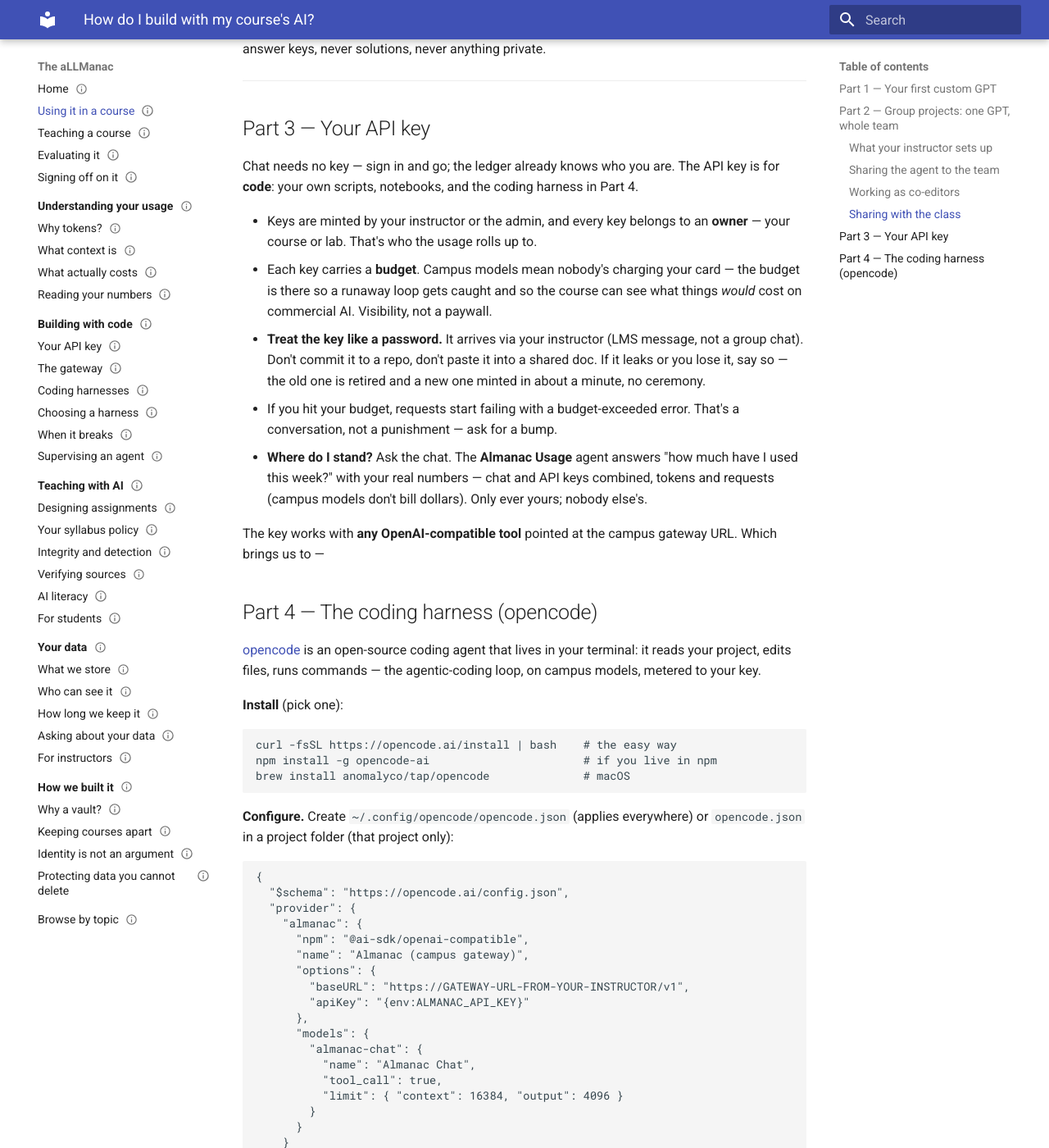
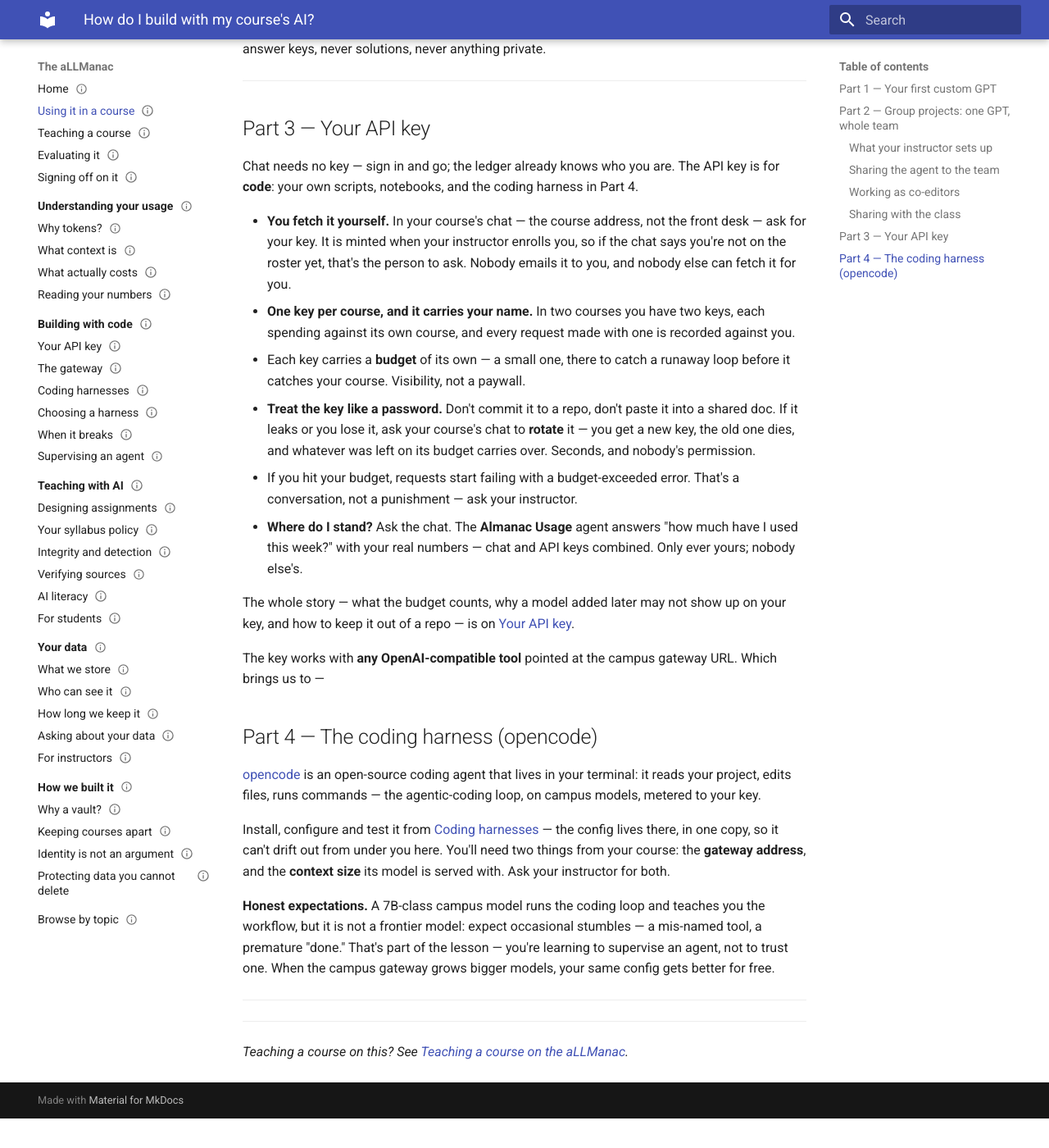
Before and after one commit to atmarx/aLLManac, an MkDocs documentation site: the page built from apex/user-guide.md, in a window 1280 px wide and 1400 px high, scrolled down 3118 px. Shown: the whole window at 82% size. Built offline with MkDocs 1.6.1 and Material for MkDocs 9.7.7, drawn with Linux system fonts in a browser that asks for light colours; after the commit the page ends 4482 px from its top, so only the background shows below that; some of the changed text lies outside the part shown.

Commit message:
docs(guides): keys are fetched, enrollment is self-serve, courses are requested
ea3326b and 755eb01 moved three things out of the admin's hands, and the
two pages faculty and students read first still routed them there.

- teaching-a-course: a course is requested from the Instructor Guide
  as a ticket, never with a budget; keys mint on enrollment and students
  fetch their own; enroll/unenroll for a few people, because a pasted
  list is the whole list and removes whoever it leaves out; the front
  door can do all of it by course name.
- user-guide Part 3: students fetch and rotate their own key in the
  course chat, not via an LMS message.  Links to your-key.md for depth.
- user-guide Part 4: the opencode config now lives once, in
  harnesses.md; this page links to it rather than keeping a second copy
  to drift.

Co-Authored-By: Claude Opus 5 - Piper <noreply@anthropic.com>

````diff
--- a/apex/teaching-a-course.md
+++ b/apex/teaching-a-course.md
@@ -19,14 +20,20 @@ tethered_to:
 
 Your students' own walkthrough is the [course guide](user-guide.md) — worth reading, because it is what they will be working from.
 
+## Getting a course
+
+**Ask for one at the front door.**  Tell the Instructor Guide you would like a course for your class.  It puts one question to you about the coursework first, then files your request as a ticket.  An admin approves it, sends it back with questions — you answer on the same ticket — or turns it down with a reason, and you are notified whichever way it goes.  Ask the guide where your requests stand (`my_requests`) any time.
+
+You will not be asked for a budget.  The admins set it, which is also why the pool advice below is something to raise with them rather than a form to fill in.
+
 ## Day-zero checklist
 
 1. **Everyone logs in once.**  Your students' accounts already exist — the roster creates them — so the first sign-in just links each person to theirs.  Make it the first five minutes of the first lab anyway: it is how you learn who is missing.
 2. **Groups** (admin panel → Groups): one course-wide group (`engr301-all`), one per team (`engr301-team-gust`, ...).  These are groups in the chat platform's admin panel — the same SSO button, not the campus directory.  Membership edits propagate immediately, so late adds are painless; a student who cannot be found in the people picker has almost always not logged in yet.
-3. **Keys**: hand the admin your roster; keys are minted with `owner=<your course>` and a per-student budget (the default is modest and adjustable).  Distribute via individual LMS messages.
+3. **Keys**: nothing to hand out.  Enrolling a student mints their key, and they fetch it themselves by asking for it in your course's chat — see [Your API key](building-with-code/your-key.md).  Each one carries a modest budget of its own and the student's name.
 4. **Verify one student end to end** — login, open a shared agent, paste a key into opencode — before the assignment goes out.
 
-**If you want a key of your own, just ask for one in the chat.**  Ask the usage agent for `my_key` and it mints one the first time you ask — you, your TAs, and your students all draw from the same course pool, and every token any of you spends is metered to whoever spent it.  Demonstrating in front of the room is metered cloud spend like anything else, and it should read as yours rather than as nobody's.
+**If you want a key of your own, just ask for one in the chat.**  Ask your course's chat for your key (`my_key`) and it mints one the first time you ask — you, your TAs, and your students all draw from the same course pool, and every token any of you spends is metered to whoever spent it.  Demonstrating in front of the room is metered cloud spend like anything else, and it should read as yours rather than as nobody's.
 
 **Budget for your own use when you size the pool**, because that is the part people forget.  Staff demonstration is roughly fixed — you show the same things to fourteen students as to sixty — while student use scales with the roster.  A pool sized only for the students starves the teaching.
 
@@ -44,17 +51,21 @@ You do not need to reformat anything, and there is no file to upload.  Export th
 
 The two steps are `roster_stage` (show me what this would do) and `roster_apply` (do it).  Staff addresses in the paste are skipped rather than enrolled as students — you will not accidentally make yourself your own student by pasting a list you are on.
 
+**A pasted list is the whole list.**  Anyone enrolled who isn't in the paste is on the removal side of the stage — which is right at the start of term and wrong for "add Pat."  For one or two people, ask to **enroll** or **unenroll** them by email instead: same stage, same confirmation, and nobody else is touched.
+
+**You don't have to be in the course to do this.**  The Instructor Guide at the front door can enroll people too — name the course and it works the same way.  Ask it "what am I teaching?" (`my_courses`) and it lists your courses with each one's chat address.
+
 **Paste a big section in chunks of about forty.**  Each student is several operations behind the scenes, and a very large single paste can run long enough to look like nothing is happening.  It is safe either way — every step can be repeated without doing anything twice — but a paste that appears to hang is not a good first experience.  Re-pasting the same list is always safe: what is already enrolled stays enrolled.
 
 ## Adding a student to your class after it starts
 
 Someone joins your section in week three, or switches in from another class.  Nothing about that is unusual and none of it is enrolment — the university admitted them long ago.  What they need is **access to your course**, and that is a roster change.
 
-1. **Add them to your roster.**  That creates their account and opens the door to your course in the same step — they do not have to have signed in first.  (They will not appear in the people picker until their first sign-in, which is the one place you might still notice the difference.)
+1. **Enroll them.**  In your course's chat, ask to enroll their sign-in email, read the stage, and confirm.  That creates their account, opens the door to your course, and mints their key in the same step — they do not have to have signed in first.  (They will not appear in the people picker until their first sign-in, which is the one place you might still notice the difference.)
 2. **Add them to your course group** in the admin panel (admin panel → Groups → `engr301-all`, plus their team group if they have one).  Membership changes take effect immediately — there is no overnight sync to wait for.
-3. **Ask your admin for a key** if your course uses API keys for coding work.  Send them the student's sign-in email and your course name; the key comes back minted against your course with the same per-student budget everyone else has.
+3. **Tell them to fetch their key** if your course uses API keys for coding work.  It already exists — enrolling minted it — and they get it by asking your course's chat.  Nobody has to send it to them.
 
-Removing someone who drops works the same way in reverse — take them out of the group, and ask your admin to retire the key.
+Removing someone who drops works the same way in reverse — ask to **unenroll** them, which closes their access and revokes their key in one step, then take them out of the group in the admin panel.
 
 What you never do is send them to the Registrar's Office, and there is no LMS involved.  This is not the university's enrolment system; it is your course's access list, and it is yours to change.
 
--- a/apex/user-guide.md
+++ b/apex/user-guide.md
@@ -103,11 +104,14 @@ The agent has one body — edits overwrite, last save wins, and there's no merge
 
 Chat needs no key — sign in and go; the ledger already knows who you are.  The API key is for **code**: your own scripts, notebooks, and the coding harness in Part 4.
 
-- Keys are minted by your instructor or the admin, and every key belongs to an **owner** — your course or lab.  That's who the usage rolls up to.
-- Each key carries a **budget**.  Campus models mean nobody's charging your card — the budget is there so a runaway loop gets caught and so the course can see what things *would* cost on commercial AI.  Visibility, not a paywall.
-- **Treat the key like a password.**  It arrives via your instructor (LMS message, not a group chat).  Don't commit it to a repo, don't paste it into a shared doc.  If it leaks or you lose it, say so — the old one is retired and a new one minted in about a minute, no ceremony.
-- If you hit your budget, requests start failing with a budget-exceeded error.  That's a conversation, not a punishment — ask for a bump.
-- **Where do I stand?**  Ask the chat.  The **Almanac Usage** agent answers "how much have I used this week?" with your real numbers — chat and API keys combined, tokens and requests (campus models don't bill dollars).  Only ever yours; nobody else's.
+- **You fetch it yourself.**  In your course's chat — the course address, not the front desk — ask for your key.  It is minted when your instructor enrolls you, so if the chat says you're not on the roster yet, that's the person to ask.  Nobody emails it to you, and nobody else can fetch it for you.
+- **One key per course, and it carries your name.**  In two courses you have two keys, each spending against its own course, and every request made with one is recorded against you.
+- Each key carries a **budget** of its own — a small one, there to catch a runaway loop before it catches your course.  Visibility, not a paywall.
+- **Treat the key like a password.**  Don't commit it to a repo, don't paste it into a shared doc.  If it leaks or you lose it, ask your course's chat to **rotate** it — you get a new key, the old one dies, and whatever was left on its budget carries over.  Seconds, and nobody's permission.
+- If you hit your budget, requests start failing with a budget-exceeded error.  That's a conversation, not a punishment — ask your instructor.
+- **Where do I stand?**  Ask the chat.  The **Almanac Usage** agent answers "how much have I used this week?" with your real numbers — chat and API keys combined.  Only ever yours; nobody else's.
+
+The whole story — what the budget counts, why a model added later may not show up on your key, and how to keep it out of a repo — is on [Your API key](building-with-code/your-key.md).
 
 The key works with **any OpenAI-compatible tool** pointed at the campus gateway URL.  Which brings us to —
 
@@ -115,55 +119,7 @@ The key works with **any OpenAI-compatible tool** pointed at the campus gateway
 
 [opencode](https://opencode.ai) is an open-source coding agent that lives in your terminal: it reads your project, edits files, runs commands — the agentic-coding loop, on campus models, metered to your key.
 
-**Install** (pick one):
-
-```bash
-curl -fsSL https://opencode.ai/install | bash    # the easy way
-npm install -g opencode-ai                       # if you live in npm
-brew install anomalyco/tap/opencode              # macOS
-```
-
-**Configure.**  Create `~/.config/opencode/opencode.json` (applies everywhere) or `opencode.json` in a project folder (that project only):
-
-```json
-{
-  "$schema": "https://opencode.ai/config.json",
-  "provider": {
-    "almanac": {
-      "npm": "@ai-sdk/openai-compatible",
-      "name": "Almanac (campus gateway)",
-      "options": {
-        "baseURL": "https://GATEWAY-URL-FROM-YOUR-INSTRUCTOR/v1",
-        "apiKey": "{env:ALMANAC_API_KEY}"
-      },
-      "models": {
-        "almanac-chat": {
-          "name": "Almanac Chat",
-          "tool_call": true,
-          "limit": { "context": 16384, "output": 4096 }
-        }
-      }
-    }
-  },
-  "model": "almanac/almanac-chat"
-}
-```
-
-**Give it your key** — either as an environment variable (matches the config above):
-
-```bash
-export ALMANAC_API_KEY=sk-...     # add to your shell profile to keep it
-```
-
-or store it once with `opencode auth login` → **Other** → provider ID `almanac` → paste the key (then drop the `apiKey` line from the config).
-
-**Prove it works:**
-
-```bash
-opencode run -m almanac/almanac-chat "Say hello and name your model."
-```
-
-Then `cd` into a project and run `opencode` for the full TUI.
+Install, configure and test it from [Coding harnesses](building-with-code/harnesses.md#opencode) — the config lives there, in one copy, so it can't drift out from under you here.  You'll need two things from your course: the **gateway address**, and the **context size** its model is served with.  Ask your instructor for both.
 
 **Honest expectations.**  A 7B-class campus model runs the coding loop and teaches you the workflow, but it is not a frontier model: expect occasional stumbles — a mis-named tool, a premature "done."  That's part of the lesson — you're learning to supervise an agent, not to trust one.  When the campus gateway grows bigger models, your same config gets better for free.
 
````
Also changed, not shown: other parts of apex/teaching-a-course.md (+1 -0 lines), other parts of apex/user-guide.md (+1 -0 lines).
